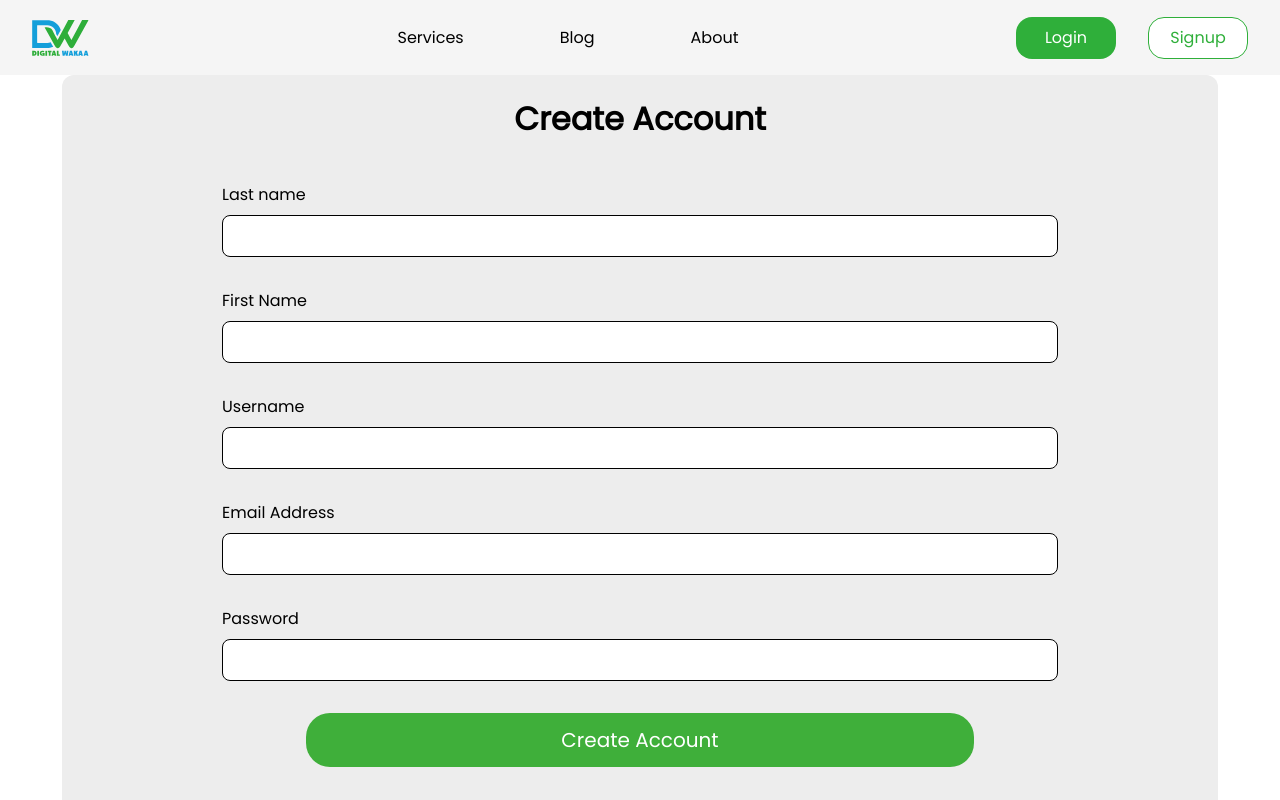
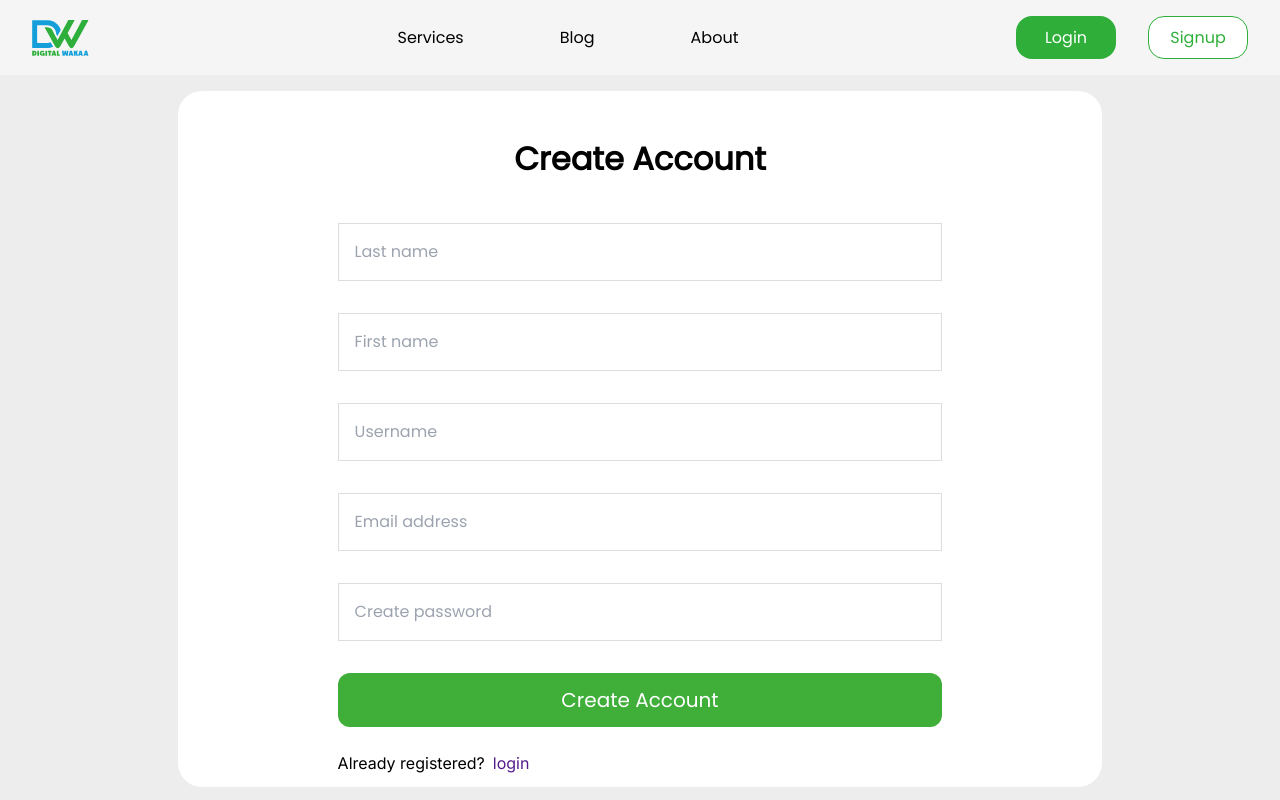
Before and after one commit to yhtiee/Digital-Agency, a Next.js app: page /signup in a window 1280 px wide. Shown: the top 800 px of the page. Built offline with nearby package versions, Linux system fonts and the light colour scheme.

Commit message:
redesign forms and link properly

```diff
--- a/app/globals.css
+++ b/app/globals.css
@@ -44,3 +44,7 @@ body {
 .navbar{
   background-color: whitesmoke;
 }
+
+.bd{
+  border: 3px solid black;
+}
--- /dev/null
+++ b/app/login/page.jsx
@@ -0,0 +1,60 @@
+"use client";
+import { motion } from "framer-motion";
+import React from "react";
+
+const Signup = () => {
+  return (
+    <section className="w-[100%] md:bg-[#EDEDED] md:h-[97vh] md:pt-24">
+      <motion.article
+        initial={{ x: -200, opacity: 0 }}
+        whileInView={{ x: 0, opacity: 1 }}
+        transition={{ duration: 0.8 }}
+        className="px-[30px] bg-white w-[100%] md:w-[95%] md:m-auto md:bg-[#EDEDED]"
+      >
+        <form
+          action=""
+          className="w-[100%] md:h-[65vh] rounded-3xl md:w-[80%] md:m-auto px-4 justify-center items-center md:bg-[#fff]  md:px-40 py-5"
+        >
+          <h2 className=" font-poppins font-bold text-[24px] md:text-[32px] md:mt-6 text-center">
+            Login
+          </h2>
+
+          <div className="flex flex-col gap-[8px] mt-4 md:mt-8">
+            <input
+              type="text"
+              placeholder="Username"
+              className="border border-[#DDDDDD] font-poppins p-4  w-[100%]"
+            />
+          </div>
+
+          <div className="flex flex-col gap-[8px] mt-6 md:mt-8">
+            <input
+              type="password"
+              placeholder=" Password"
+              className="border border-[#DDDDDD] font-poppins p-4  w-[100%]"
+            />
+          </div>
+
+          <div className="flex flex-col gap-[8px] mt-6 md:mt-8">
+            <a className="text-[#551A8B] cursor-pointer">Forgot password?</a>
+          </div>
+
+          <div className="w-[100%] flex justify-center items-center mt-6 lg:mt-8">
+            <button className="rounded-xl w-[100%] md:w-[100%] md bg-[#3faf3a] px-3 py-4 md:py-3 md:text-[20px] hover:bg-[#EDEDED] hover:border hover:border-[#3faf3a] hover:text-[#3faf3a] cursor-pointer">
+              <p className="text-white font-poppins hover:text-[#3faf3a]">
+                Login
+              </p>
+            </button>
+          </div>
+
+          <div className="flex gap-[8px] mt-6 md:mt-8">
+            <p>Not registered?</p>
+            <a className="text-[#551A8B] cursor-pointer" href="/signup">Create Account</a>
+          </div>
+        </form>
+      </motion.article>
+    </section>
+  );
+};
+
+export default Signup;
--- a/app/page.jsx
+++ b/app/page.jsx
@@ -3,7 +3,7 @@ import Offer from '@/components/Offer'
 import Proof from '@/components/Proof'
 import Services from '@/components/Services'
 import Image from 'next/image'
-import Login from './login/page'
+
 
 export default function Home() {
   return (
@@ -12,9 +12,6 @@ export default function Home() {
       <Services/>
       <Proof/>
       <Offer/>
-
-
-     <Login/>
     </section>
   )
 }
--- a/app/signup/page.jsx
+++ b/app/signup/page.jsx
@@ -6,45 +6,45 @@ import React from 'react'
 
 const Signup = () => {
 return(
-  <section className='w-[100%] '>
+  <section className='w-[100%] md:bg-[#EDEDED] md:h-[97vh] md:pt-4'>
         <motion.article
         initial={{x:-200, opacity:0}}
         whileInView={{x:0, opacity:1}}
         transition={{duration:0.8}}
-        className='px-[30px] bg-white w-[100%] md:w-[95%] md:m-auto'>
-            <form action="" className='w-[100%] rounded-xl px-4 justify-center items-center lg:bg-[#EDEDED] lg:px-40 py-5 lg:h-[93vh]'>
-            <h2 className=' font-poppins font-bold text-[24px] md:text-[32px] text-center'>Create Account</h2>
+        className='px-[30px] bg-white w-[100%] md:w-[95%] md:m-auto md:bg-[#EDEDED]'>
+            <form action="" className='w-[100%] md:h-[87vh] rounded-3xl md:w-[80%] md:m-auto px-4 justify-center items-center md:bg-[#fff]  md:px-40 py-5'>
+            <h2 className=' font-poppins font-bold text-[24px] md:text-[32px] md:mt-6 text-center'>Create Account</h2>
 
-              <div className='flex flex-col gap-[8px] mt-2 lg:mt-8 pt-2'>
-                <label className='font-poppins'>Last name</label>
-                <input type="text" className='border border-[#000] font-poppins rounded-lg p-2  w-[100%]'/>
+              <div className='flex flex-col gap-[8px] mt-4 md:mt-8 pt-2'>
+                <input type="text" placeholder='Last name' className='border border-[#DDDDDD] font-poppins p-4 w-[100%]'/>
               </div>
 
-              <div className='flex flex-col gap-[8px] mt-2 lg:mt-8'>
-                <label className=' font-poppins'>First Name</label>
-                <input type="text" className='border border-[#000] font-poppins rounded-lg p-2  w-[100%]'/>
+              <div className='flex flex-col gap-[8px] mt-4 md:mt-8'>
+                <input type="text" placeholder='First name' className='border border-[#DDDDDD] font-poppins p-4  w-[100%]'/>
               </div>
 
-              <div className='flex flex-col gap-[8px] mt-2 lg:mt-8'>
-                <label className=' font-poppins'>Username</label>
-                <input type="text" className='border border-[#000] font-poppins rounded-lg p-2  w-[100%]'/>
+              <div className='flex flex-col gap-[8px] mt-4 md:mt-8'>
+                <input type="text" placeholder='Username' className='border border-[#DDDDDD] font-poppins p-4  w-[100%]'/>
               </div>
 
-              <div className='flex flex-col gap-[8px] mt-2 lg:mt-8'>
-              <label className=' font-poppins'>Email Address</label>
-                <input type="email" className='border border-[#000] font-poppins rounded-lg p-2  w-[100%]'/>
+              <div className='flex flex-col gap-[8px] mt-4 md:mt-8'>
+                <input type="email" placeholder='Email address' className='border border-[#DDDDDD] font-poppins p-4  w-[100%]'/>
               </div>
 
-              <div className='flex flex-col gap-[8px] mt-2 lg:mt-8'>
-                <label className=' font-poppins'>Password</label>
-                <input type="password" className='border border-[#000] font-poppins rounded-lg p-2  w-[100%]'/>
+              <div className='flex flex-col gap-[8px] mt-4 md:mt-8'>
+                <input type="password" placeholder='Create password' className='border border-[#DDDDDD] font-poppins p-4  w-[100%]'/>
               </div>
 
               <div className='w-[100%] flex justify-center items-center mt-6 lg:mt-8'>
-                <button className='rounded-3xl w-[80%]  bg-[#3faf3a] px-3 py-2 lg:py-3 lg:text-[20px] hover:bg-[#3faf5a]'>
-                  <p className='text-white font-poppins'>Create Account</p>
+                <button className='rounded-xl w-[100%] md:w-[100%] md bg-[#3faf3a] px-3 py-4 md:py-3 md:text-[20px] hover:bg-[#EDEDED] hover:border hover:border-[#3faf3a] hover:text-[#3faf3a] cursor-pointer '>
+                  <p className='text-white font-poppins hover:text-[#3faf3a]'>Create Account</p>
                 </button>
               </div>
+
+            <div className="flex  gap-[8px] mt-6 md:mt-6 md:text-[16px]">
+            <p className=''>Already registered?</p>
+            <a className="text-[#551A8B] cursor-pointer" href='/login'>login</a>
+          </div>
             </form>
         </motion.article>
 
--- a/components/NavBar.jsx
+++ b/components/NavBar.jsx
@@ -20,12 +20,12 @@ const NavBar = () => {
             <motion.button
             whileHover={{scale:1.1}}
             className='w-[100px] rounded-2xl bg-[#2faf3a] px-3 py-2'>
-                <p className='text-white font-poppins'>Login</p>
+                <a className='text-white font-poppins' href='/login'>Login</a>
             </motion.button>
             <motion.button
             whileHover={{scale:1.1}}
             className='w-[100px] rounded-2xl border border-[#2faf3a] bg-white px-3 py-2'>
-                <p className='text-[#2faf3a] font-poppins'>Signup</p>
+               <a href='/signup' className='text-[#2faf3a] font-poppins'>Signup</a>
             </motion.button>
         </article>
         <article className='md:hidden'>
```
